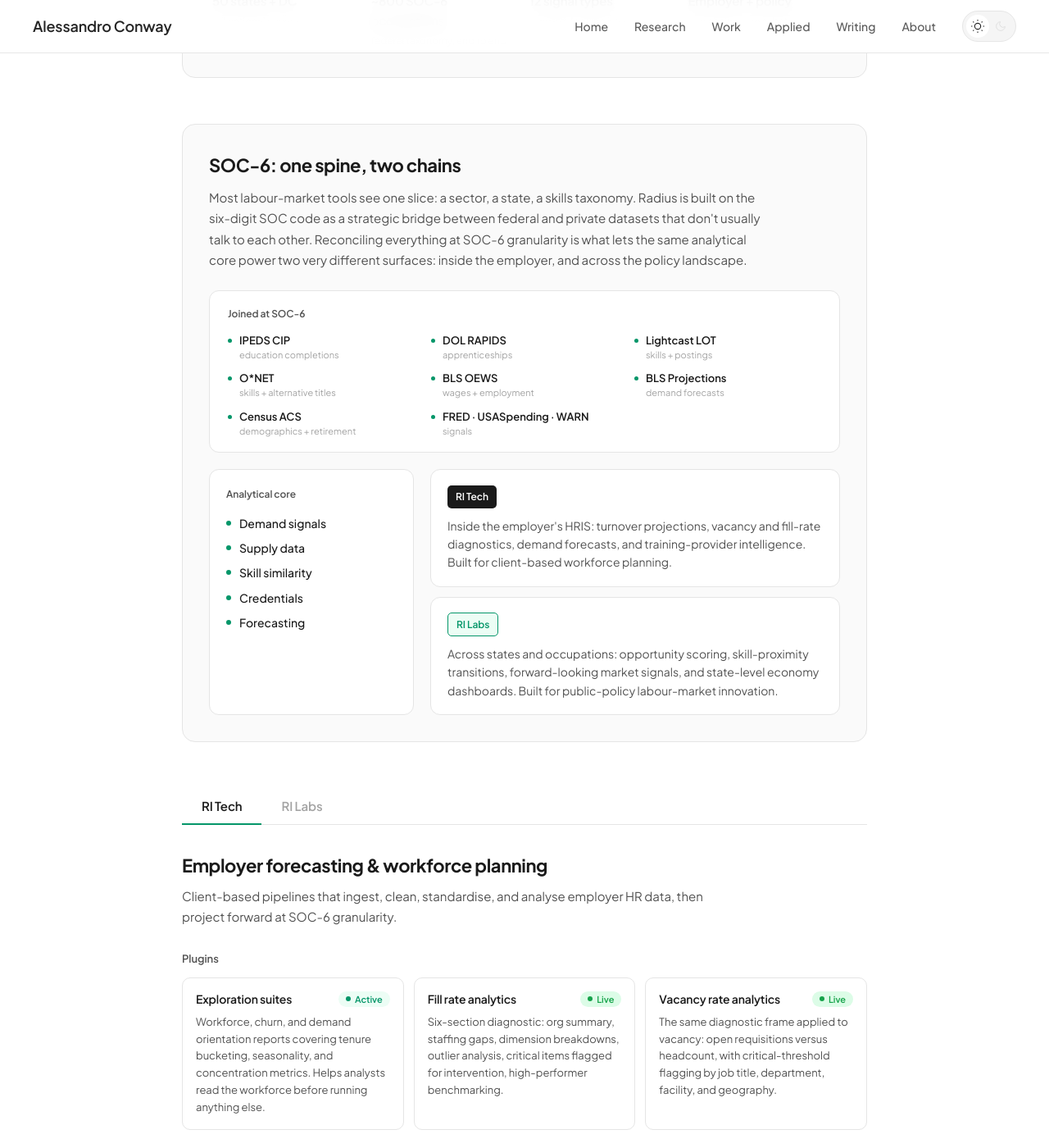
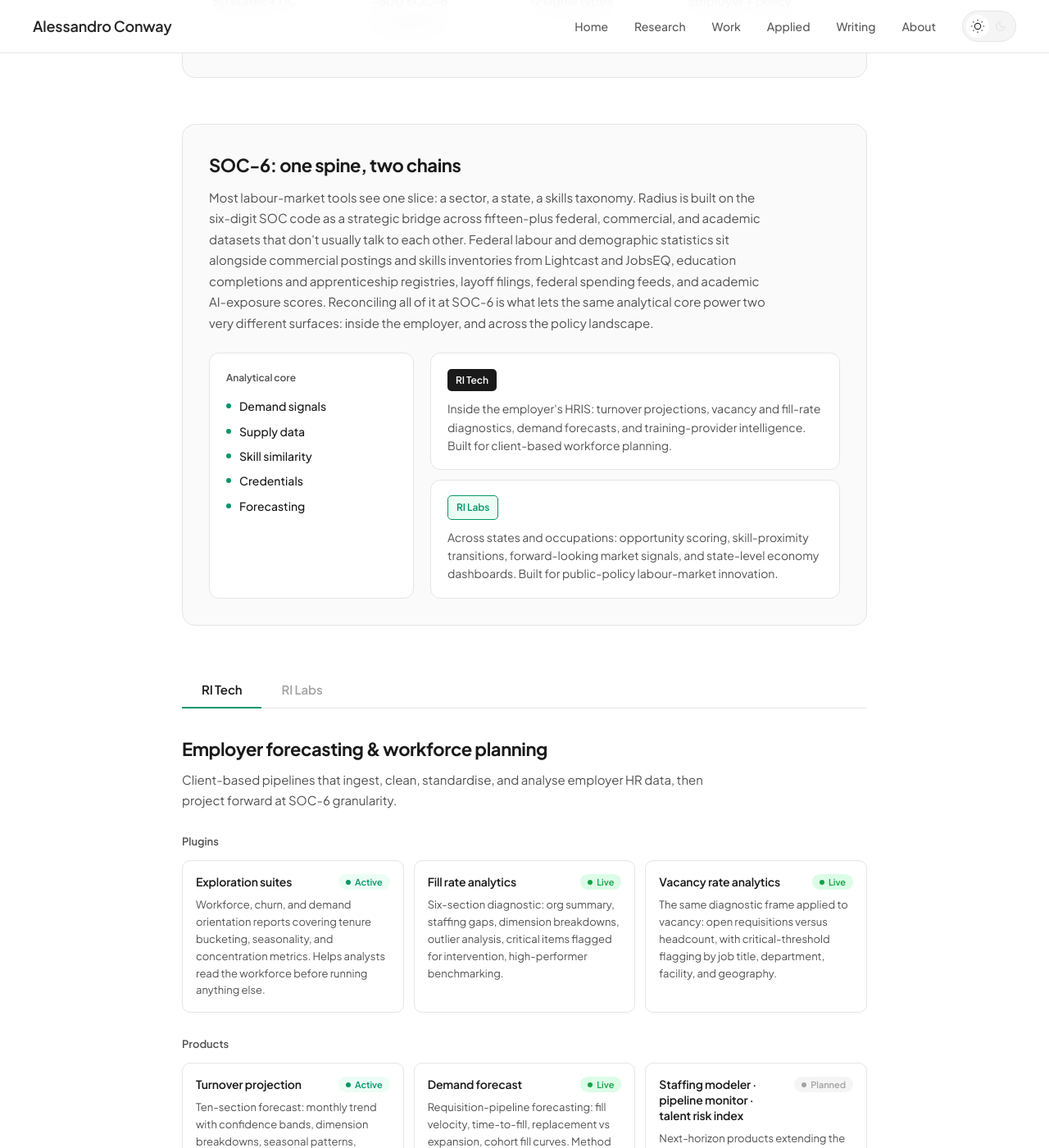
Before and after one commit to conway1521/conway1521.github.io, a Jekyll site: the page built from work.html, in a window 1280 px wide and 1400 px high, scrolled down 780 px. Shown: the whole window at 82% size. Built offline with Jekyll 4.4.1, drawn with Linux system fonts in a browser that asks for light colours.

Commit message:
Drop datasets-strip; weave dataset breadth into framework lede (#4)
* Drop datasets-strip; weave dataset breadth into framework lede in prose

The 8-tile "Joined at SOC-6" grid was too prominent and the bold/span
formatting was awkward. Replaced with prose in the framework lede that
conveys the breadth (15+ federal, commercial, and academic datasets)
without enumerating each tile, and explicitly names Lightcast and
JobsEQ as the commercial postings/skills sources.

work.html
- Removed the .datasets-strip block entirely.
- Reworded framework-lede to position SOC-6 as the bridge across 15+
  datasets, then describe the kinds (federal labour and demographic
  statistics; commercial postings/skills from Lightcast and JobsEQ;
  education completions and apprenticeship registries; layoff filings;
  federal spending feeds; academic AI-exposure scores).
- Workforce database card rewritten to a single sentence with the
  source list (BLS, Census, O*NET, IPEDS, CareerOneStop, RAPIDS,
  Lightcast, JobsEQ, FRED, USASpending, MIT Living Wage, and others)
  plus the crosswalks (CIP-to-SOC, O*NET-to-SOC, NAICS-to-SOC).

index.html
- About paragraph: drop the explicit dataset list, replace with
  "fifteen-plus federal, commercial, and academic datasets".

CSS cleanup follows in the next commit.

https://claude.ai/code/session_016eeRpDxgYTZLZypPTJ7yN2

* Remove unused .datasets-strip CSS now that the prose lede replaces it

Drops .datasets-strip, .datasets-label, and .datasets-list (and their
nested ::before, strong, span rules). Nothing else in the page tree
references those classes after the framework-panel rewrite.

https://claude.ai/code/session_016eeRpDxgYTZLZypPTJ7yN2

```diff
--- a/assets/css/main.css
+++ b/assets/css/main.css
@@ -1434,62 +1434,6 @@ footer {
     align-items: stretch;
 }
 
-.datasets-strip {
-    background: var(--bg-primary);
-    border: 1px solid var(--border);
-    border-radius: 12px;
-    padding: 18px 22px;
-    margin-bottom: 20px;
-    transition: background 0.4s ease, border-color 0.4s ease;
-}
-
-.datasets-label {
-    font-size: 12px;
-    font-weight: 600;
-    letter-spacing: -0.005em;
-    color: var(--text-secondary);
-    display: block;
-    margin-bottom: 14px;
-}
-
-.datasets-list {
-    list-style: none;
-    display: grid;
-    grid-template-columns: repeat(auto-fill, minmax(180px, 1fr));
-    gap: 12px 20px;
-}
-
-.datasets-list li {
-    font-size: 13px;
-    line-height: 1.4;
-    padding-left: 14px;
-    position: relative;
-}
-
-.datasets-list li::before {
-    content: '';
-    position: absolute;
-    left: 0;
-    top: 7px;
-    width: 5px;
-    height: 5px;
-    border-radius: 50%;
-    background: var(--work);
-}
-
-.datasets-list li strong {
-    color: var(--text-primary);
-    font-weight: 600;
-}
-
-.datasets-list li span {
-    display: block;
-    font-size: 11px;
-    color: var(--text-tertiary);
-    font-weight: 400;
-    margin-top: 1px;
-}
-
 .substrate {
     background: var(--bg-primary);
     border: 1px solid var(--border);
--- a/index.html
+++ b/index.html
@@ -58,7 +58,7 @@ title: null
 </section>
 
 <section class="about">
-    <p>I study how labour markets function and fail, with a focus on workforce dynamics and regional economic development. My research combines macroeconomic modeling, economic geography, and inequality to inform policy decisions. At Radius, I lead the build of a workforce analytics platform that puts economics into HR, running two product chains on a shared SOC-6 spine that joins federal and private datasets (IPEDS CIP, RAPIDS, Lightcast LOT, O*NET, BLS, ACS): one for client-based employer forecasting and workforce planning, and one for public-policy labour-market innovation across all 50 states + DC.</p>
+    <p>I study how labour markets function and fail, with a focus on workforce dynamics and regional economic development. My research combines macroeconomic modeling, economic geography, and inequality to inform policy decisions. At Radius, I lead the build of a workforce analytics platform that puts economics into HR, running two product chains on a shared SOC-6 spine that reconciles fifteen-plus federal, commercial, and academic datasets: one chain for client-based employer forecasting and workforce planning, and one for public-policy labour-market innovation across all 50 states + DC.</p>
     <p>My PhD develops a novel framework conceptualising regional economies as ecosystems where economic, social, and place-based factors interact in ways traditional models miss. This work bridges modern academic pursuits with the experience from field practitioners.</p>
     <p><strong>Interests:</strong> future of work; local and regional economic development; wellbeing</p>
 </section>
--- a/work.html
+++ b/work.html
@@ -29,21 +29,7 @@ title: Work
 
 <section class="framework-panel">
     <h2 class="framework-title">SOC-6: one spine, two chains</h2>
-    <p class="framework-lede">Most labour-market tools see one slice: a sector, a state, a skills taxonomy. Radius is built on the six-digit SOC code as a strategic bridge between federal and private datasets that don't usually talk to each other. Reconciling everything at SOC-6 granularity is what lets the same analytical core power two very different surfaces: inside the employer, and across the policy landscape.</p>
-
-    <div class="datasets-strip">
-        <span class="datasets-label">Joined at SOC-6</span>
-        <ul class="datasets-list">
-            <li><strong>IPEDS CIP</strong><span>education completions</span></li>
-            <li><strong>DOL RAPIDS</strong><span>apprenticeships</span></li>
-            <li><strong>Lightcast LOT</strong><span>skills + postings</span></li>
-            <li><strong>O*NET</strong><span>skills + alternative titles</span></li>
-            <li><strong>BLS OEWS</strong><span>wages + employment</span></li>
-            <li><strong>BLS Projections</strong><span>demand forecasts</span></li>
-            <li><strong>Census ACS</strong><span>demographics + retirement</span></li>
-            <li><strong>FRED · USASpending · WARN</strong><span>signals</span></li>
-        </ul>
-    </div>
+    <p class="framework-lede">Most labour-market tools see one slice: a sector, a state, a skills taxonomy. Radius is built on the six-digit SOC code as a strategic bridge across fifteen-plus federal, commercial, and academic datasets that don't usually talk to each other. Federal labour and demographic statistics sit alongside commercial postings and skills inventories from Lightcast and JobsEQ, education completions and apprenticeship registries, layoff filings, federal spending feeds, and academic AI-exposure scores. Reconciling all of it at SOC-6 is what lets the same analytical core power two very different surfaces: inside the employer, and across the policy landscape.</p>
 
     <div class="framework-grid">
         <div class="substrate">
@@ -217,7 +203,7 @@ title: Work
                         <h4>Workforce database</h4>
                         <span class="status-pill live">Live</span>
                     </div>
-                    <p>The canonical SOC-6 data backbone, joining IPEDS CIP completions, RAPIDS apprenticeships, Lightcast LOT (skills + postings), O*NET skills and alternative titles, BLS OEWS wages, BLS Projections, and ACS demographics, all reconciled and queryable.</p>
+                    <p>The canonical SOC-6 data backbone, joining fifteen-plus federal, commercial, and academic sources (BLS, Census, O*NET, IPEDS, CareerOneStop, RAPIDS, Lightcast, JobsEQ, FRED, USASpending, MIT Living Wage, and others) into a single queryable warehouse with CIP-to-SOC, O*NET-to-SOC, and NAICS-to-SOC crosswalks.</p>
                 </article>
                 <article class="chain-card">
                     <div class="chain-card-head">
```
